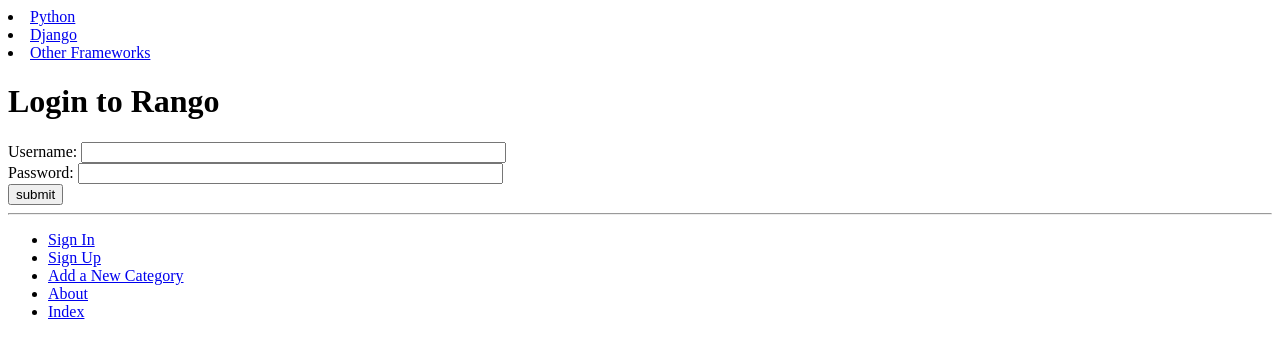
After one commit to Dragunija/tango_with_django_project, a Django app: page /rango/login/ in a window 1280 px wide. The commit adds this page. Shown: the top 358 px of the page. Run offline with Django 3.2, Linux system fonts and the light colour scheme; data comes from the database, SQL or seed files in the repository; both versions use the stored data as it was after the commit.

Commit message:
chapter 9

```diff
--- a/rango/urls.py
+++ b/rango/urls.py
@@ -8,4 +8,8 @@ urlpatterns = [
     url(r'^category/(?P<category_name_slug>[\w\-]+)/add_page/$', views.add_page, name='add_page'),
     url(r'^category/(?P<category_name_slug>[\w\-]+)/$',
         views.show_category, name='show_category'),
+    url(r'^register/$', views.register, name='register'),
+    url(r'^login/$', views.user_login, name='login'),
+    url(r'^restricted/', views.restricted, name='restricted'),
+    url(r'^logout/$', views.user_logout, name='logout'),
 ]
--- a/rango/views.py
+++ b/rango/views.py
@@ -1,5 +1,12 @@
 from rango.forms import CategoryForm
 from rango.forms import PageForm
+from rango.forms import UserForm, UserProfileForm
+
+from django.contrib.auth import authenticate, login
+from django.http import HttpResponseRedirect, HttpResponse
+from django.core.urlresolvers import reverse
+from django.contrib.auth.decorators import login_required
+from django.contrib.auth import logout
 
 from django.shortcuts import render
 
@@ -31,6 +38,7 @@ def show_category(request, category_name_slug):
 
     return render(request, 'rango/category.html', context_dict)
 
+@login_required
 def add_category(request):
     form = CategoryForm()
 
@@ -44,6 +52,7 @@ def add_category(request):
             print(form.errors)
     return render(request, 'rango/add_category.html', {'form':form})
 
+@login_required
 def add_page(request, category_name_slug):
     try:
         category = Category.objects.get(slug=category_name_slug)
@@ -64,3 +73,61 @@ def add_page(request, category_name_slug):
             print(form.errors)
     context_dict = {'form':form, 'category':category}
     return render(request, 'rango/add_page.html', context_dict)
+
+def register(request):
+    registered = False
+
+    if request.method == 'POST':
+
+        user_form = UserForm(data=request.POST)
+        profile_form = UserProfileForm(data=request.POST)
+
+        if user_form.is_valid() and profile_form.is_valid():
+            user = user_form.save()
+            user.set_password(user.password)
+            user.save()
+
+            profile = profile_form.save(commit=False)
+            profile.user = user
+
+            if 'picture' in request.FILES:
+                profile.picture = request.FILES['picture']
+
+                profile.save()
+
+                registered = True
+            else:
+                print(user_form.errors, profile_form.errors)
+    else:
+            user_form = UserForm()
+            profile_form = UserProfileForm()
+
+    return render(request, 'rango/register.html',{'user_form': user_form, 'profile_form': profile_form, 'registered': registered})
+
+def user_login(request):
+    if request.method == 'POST':
+        username = request.POST.get('username')
+        password = request.POST.get('password')
+        user = authenticate(username=username, password=password)
+
+        if user:
+            if user.is_active:
+                login(request,user)
+                return HttpResponseRedirect(reverse('index'))
+            else:
+                return HttpResponse("Your Rango account is disabled.")
+        else:
+            print("Invalid login details: {0}, {1}".format(username, password))
+            return HttpResponse("Invalid login details supplied.")
+
+    else:
+        return render(request, 'rango/login.html', {})
+
+@login_required
+def user_logout(request):
+    logout(request)
+    return HttpResponseRedirect(reverse('index'))
+
+@login_required
+def restricted(request):
+    return HttpResponse("Since you're logged in, you can see this text!")
--- a/tango_with_django_project/settings.py
+++ b/tango_with_django_project/settings.py
@@ -17,6 +17,8 @@ BASE_DIR = os.path.dirname(os.path.dirname(os.path.abspath(__file__)))
 TEMPLATE_DIR = os.path.join(BASE_DIR, 'templates')
 STATIC_DIR = os.path.join(BASE_DIR, 'static')
 MEDIA_DIR = os.path.join(BASE_DIR, 'media')
+
+LOGIN_URL = '/rango/login/'
 
 
 # Quick-start development settings - unsuitable for production
--- a/templates/rango/base.html
+++ b/templates/rango/base.html
@@ -27,11 +27,16 @@
 		<div>
 			<ul>
 
-				<li><a href="{% url 'add_category' %}">Add a New Category</a></li>
-
-				<li><a href="{% url 'about' %}">About</a></li>
-
-				<li><a href="{% url 'index' %}">Index</a></li>
+				{% if user.is_authenticated %}
+					<li><a href="{% url 'restricted' %}">Restricted Page</a></li>
+					<li><a href="{% url 'logout' %}">Logout</a></li>
+				{% else %}
+					<li><a href="{% url 'login' %}">Sign In</a></li>
+					<li><a href="{% url 'register' %}">Sign Up</a></li>
+				{% endif %}
+					<li><a href="{% url 'add_category' %}">Add a New Category</a></li>
+					<li><a href="{% url 'about' %}">About</a></li>
+					<li><a href="{% url 'index' %}">Index</a></li>
 
 			</ul>
 
--- a/templates/rango/category.html
+++ b/templates/rango/category.html
@@ -19,7 +19,9 @@
 		{% else %}
 			<strong>No pages currently in category.</strong>
 		{% endif %}
+		{% if user.is_authenticated %}
 		<a href="{% url 'add_page' category.slug %}">Add a Page</a?
+		{% endif %}
 	{% else %}
 		The specified category does not exist!
 	{% endif %}
--- a/templates/rango/index.html
+++ b/templates/rango/index.html
@@ -9,7 +9,11 @@
 {% block body_block %}
 	<div>
 		<h1>Rango says...</h1>
-		hey there partner!
+		{% if user.is_authenticated %}
+			howdy {{ user.username }}!
+		{% else %}
+			hey there partner!
+		{% endif %}
        </div>
 		<div>
 	<h2>Most Liked Categories</h2>
--- /dev/null
+++ b/templates/rango/login.html
@@ -0,0 +1,16 @@
+{% extends 'rango/base.html' %}
+{% load staticfiles %}
+{% block title_block %}
+	Login
+{% endblock %}
+{% block body_block %}
+<h1>Login to Rango</h1>
+<form id="login_form" method="post" action="{% url 'login' %}">
+	{% csrf_token %}
+	Username: <input type="text" name="username" value="" size="50" />
+	<br />
+	Password: <input type="password" name="password" value="" size="50" />
+	<br />
+	<input type="submit" value="submit" />
+</form>
+{% endblock %}
```
Also changed, not shown: rango/forms.py (+14 -1 lines), templates/rango/register.html (added, +26 -0 lines), templates/rango/restricted.html (added, +11 -0 lines), db.sqlite3.
